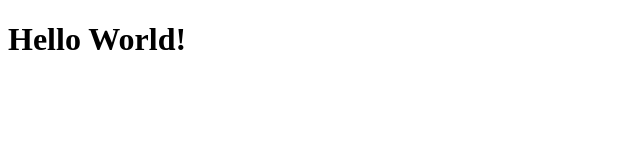
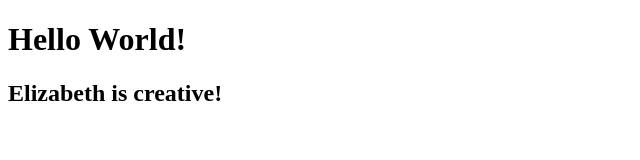
Before and after one commit to ElizabethKillgore/elizabethkillgoreartist.com, a plain HTML site: page index.html in a window 1280 px wide. Shown: the whole page, without its empty margins (0-640 px from the left). Drawn offline with Linux system fonts and the light colour scheme.

Commit message:
added h2

```diff
--- a/index.html
+++ b/index.html
@@ -5,5 +5,6 @@
     </head>
     <body>
         <h1>Hello World!</h1>
+        <h2>Elizabeth is creative!</h2>
     </body>
 </html>
```
